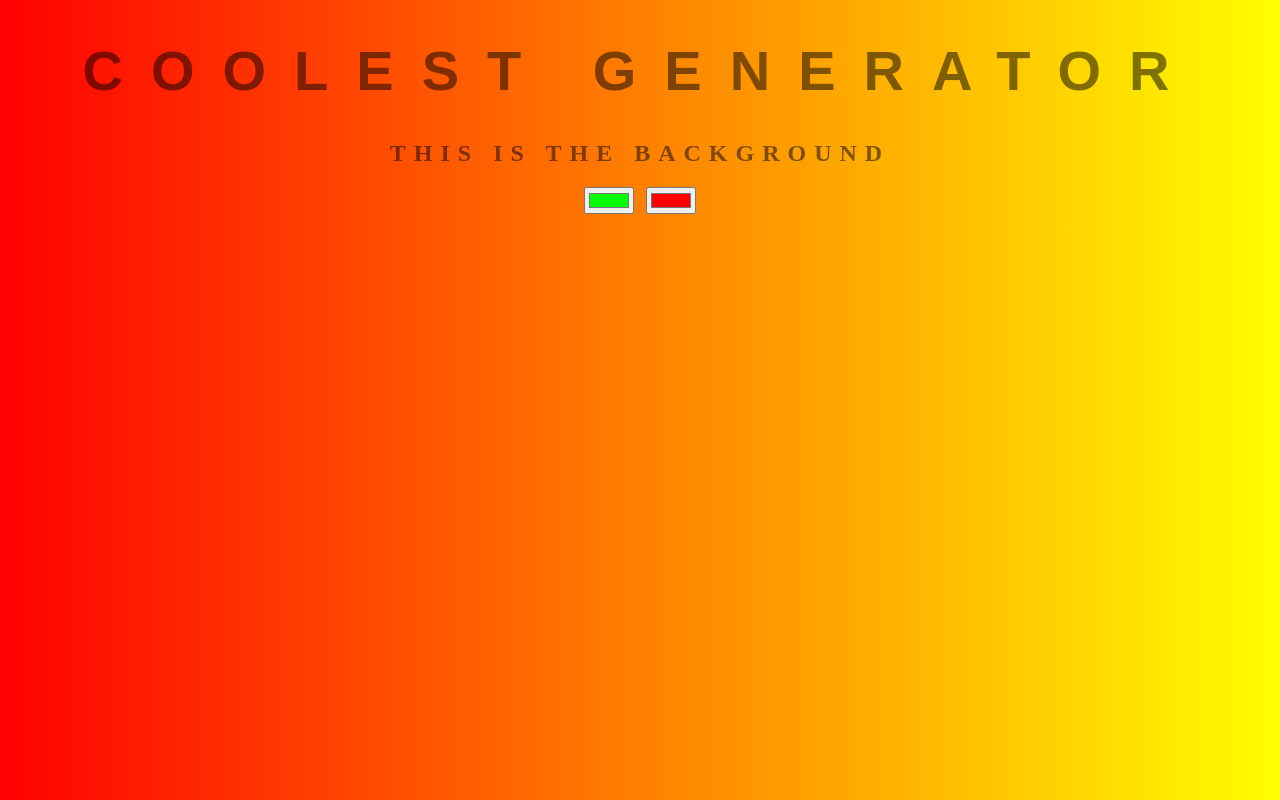
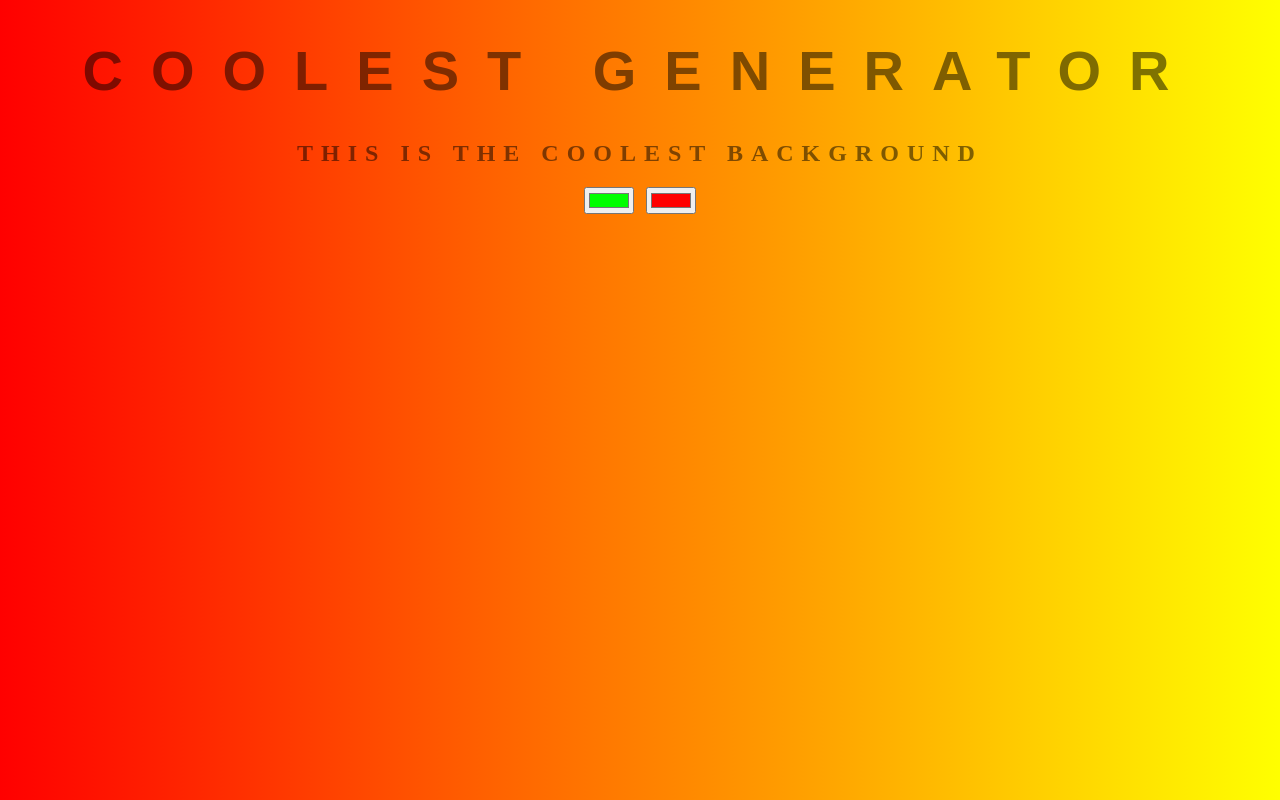
Before and after one commit to JelelAhmed/background-generator, a plain HTML site: page index.html in a window 1280 px wide. Drawn offline with Linux system fonts and the light colour scheme.

Commit message:
changing text

```diff
--- a/index.html
+++ b/index.html
@@ -6,7 +6,7 @@
 </head>
 <body id="gradient">
 	<h1>COOLEST Generator</h1>
-	<h2>This is the Background</h2>
+	<h2>This is the coolest Background</h2>
 	<input class="color1" type="color" name="color1" value="#00ff00">
 	<input class="color2" type="color" name="color2" value="#ff0000">
 	<h3></h3>
```
